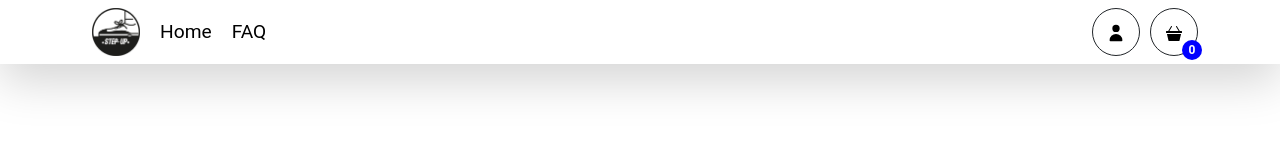
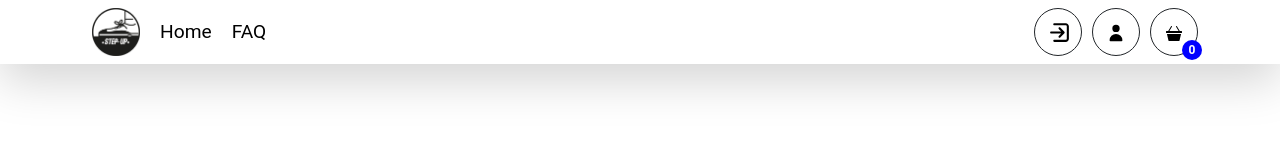
Before and after one commit to Knightrider85/slutprojekt8-main, a React (Vite) app in the folder client/: page /login in a window 1280 px wide. Shown: the top 160 px of the page. Built offline with nearby package versions, Linux system fonts and the light colour scheme.

Commit message:
lagt till loginknapp

```diff
--- /dev/null
+++ b/client/src/components/LoginButton.tsx
@@ -0,0 +1,44 @@
+import { Button } from "react-bootstrap";
+
+export function LoginButton() {
+  return (
+    <>
+      <Button
+        style={{
+          width: "3rem",
+          height: "3rem",
+          position: "relative",
+          color: "black",
+        }}
+        variant="outline-dark"
+        className="rounded-circle"
+      >
+        <svg
+          width="25px"
+          height="25px"
+          viewBox="0 0 24 24"
+          fill="none"
+          xmlns="http://www.w3.org/2000/svg"
+        >
+          <g id="SVGRepo_bgCarrier" stroke-width="0" />
+
+          <g
+            id="SVGRepo_tracerCarrier"
+            stroke-linecap="round"
+            stroke-linejoin="round"
+          />
+
+          <g id="SVGRepo_iconCarrier">
+            {" "}
+            <path
+              fill-rule="evenodd"
+              clip-rule="evenodd"
+              d="M7 3C6.44772 3 6 3.44772 6 4C6 4.55228 6.44772 5 7 5H18C18.5523 5 19 5.44772 19 6V18C19 18.5523 18.5523 19 18 19H7C6.44772 19 6 19.4477 6 20C6 20.5523 6.44772 21 7 21H18C19.6569 21 21 19.6569 21 18V6C21 4.34315 19.6569 3 18 3H7ZM12.7071 7.29289C12.3166 6.90237 11.6834 6.90237 11.2929 7.29289C10.9024 7.68342 10.9024 8.31658 11.2929 8.70711L13.5858 11H4C3.44772 11 3 11.4477 3 12C3 12.5523 3.44772 13 4 13H13.5858L11.2929 15.2929C10.9024 15.6834 10.9024 16.3166 11.2929 16.7071C11.6834 17.0976 12.3166 17.0976 12.7071 16.7071L16.7071 12.7071C17.0976 12.3166 17.0976 11.6834 16.7071 11.2929L12.7071 7.29289Z"
+              fill="#000000"
+            />{" "}
+          </g>
+        </svg>
+      </Button>
+    </>
+  );
+}
--- a/client/src/components/Navbar.tsx
+++ b/client/src/components/Navbar.tsx
@@ -1,17 +1,18 @@
 import "bootstrap/dist/css/bootstrap.min.css";
 import { Container, Nav, Navbar as NavbarBs } from "react-bootstrap";
 import { NavLink } from "react-router-dom";
+import styled from "styled-components";
 import { AdminButton } from "./AdminButton";
 import { CartButton } from "./CartButton";
 import { HomeLogo } from "./HomeLogo";
-import styled from "styled-components";
+import { LoginButton } from "./LoginButton";
 
 export function Navbar() {
   return (
     <header>
       <NavbarBs sticky="top" className="header shadow-lg mb-4">
         <Container>
-          <Nav className="me-auto" style={{ alignItems: 'center' }}>
+          <Nav className="me-auto" style={{ alignItems: "center" }}>
             <StyledNavLink to="/" as={NavLink}>
               <HomeLogo />
             </StyledNavLink>
@@ -22,10 +23,11 @@ export function Navbar() {
               FAQ
             </StyledNavLink>
           </Nav>
+          <LoginButton />
           <Link data-cy="admin-link" to="/admin" as={NavLink}>
             <AdminButton />
           </Link>
-          <CartButton/>
+          <CartButton />
         </Container>
       </NavbarBs>
     </header>
--- /dev/null
+++ b/client/src/pages/Login.tsx
@@ -0,0 +1,6 @@
+export default function LoginPage() {
+
+  return (
+
+  )
+}
```
Also changed, not shown: client/public/signIn.svg (added).
